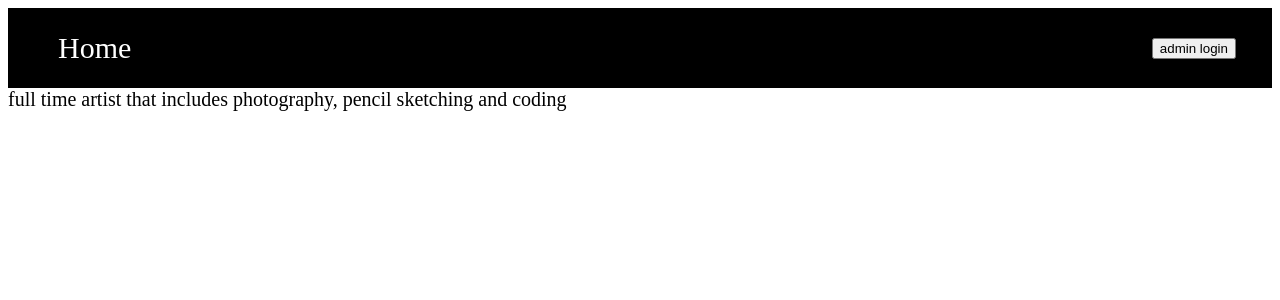
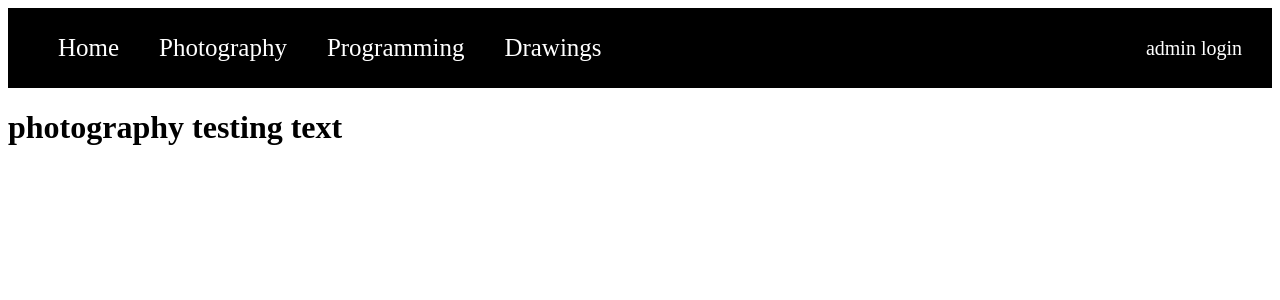
Before and after one commit to gowtham91m/mango-fruity, a React (Create React App) app: page /Photography in a window 1280 px wide. Shown: the top 300 px of the page. Built offline with nearby package versions, Linux system fonts and the light colour scheme.

Commit message:
added pages in navigation bar

```diff
--- a/package.json
+++ b/package.json
@@ -12,12 +12,12 @@
     "@types/react": "^17.0.37",
     "@types/react-bootstrap": "^0.32.28",
     "@types/react-dom": "^17.0.11",
-    "@types/react-router-dom": "^5.3.2",
+    "@types/react-router-dom": "5.1.7",
     "react": "^17.0.2",
     "react-bootstrap": "^2.0.2",
     "react-dom": "^17.0.2",
     "react-icons": "^4.3.1",
-    "react-router-dom": "^6.0.0-beta.8",
+    "react-router-dom": "5.2.0",
     "react-scripts": "4.0.3",
     "styled-components": "^5.3.3",
     "typescript": "^4.5.2",
--- a/src/App.tsx
+++ b/src/App.tsx
@@ -1,13 +1,22 @@
+import { BrowserRouter, Switch, Route } from "react-router-dom";
 import Navbar from "./components/Navbar/Navbar";
-import { BrowserRouter } from "react-router-dom";
-import HomePage from "./Pages/HomePage/HomePage";
+import Drawings from "./Pages/Drawings";
+import HomePage from "./Pages/HomePage";
+import Photography from "./Pages/Photography";
+import Programming from "./Pages/Programming";
 
 function App() {
   return (
     <div>
       <BrowserRouter>
         <Navbar />
-        <HomePage />
+        <Switch>
+          <Route path="/" exact component={HomePage} />
+          <Route path="/Photography" exact component={Photography} />
+          <Route path="/Programming" exact component={Programming} />
+          <Route path="/Drawings" exact component={Drawings} />
+          <HomePage />
+        </Switch>
       </BrowserRouter>
     </div>
   );
--- /dev/null
+++ b/src/Pages/Drawings.tsx
@@ -0,0 +1,10 @@
+import React from "react";
+
+const Drawrings = (): React.ReactElement => {
+  return (
+    <div>
+      <h1>drawring testing text</h1>
+    </div>
+  );
+};
+export default Drawrings;
--- /dev/null
+++ b/src/Pages/HomePage.tsx
@@ -0,0 +1,10 @@
+import React from "react";
+
+const HomePage = (): React.ReactElement => {
+  return (
+    <div>
+      <h1>Home page test text</h1>
+    </div>
+  );
+};
+export default HomePage;
--- a/src/Pages/HomePage/HomePage.tsx
+++ /dev/null
@@ -1,18 +0,0 @@
-import React from "react";
-import styled from "styled-components";
-
-const HomePage = () => {
-  return (
-    <HomepageWrapper>
-      <Heading>
-        full time artist that includes photography, pencil sketching and coding
-      </Heading>
-    </HomepageWrapper>
-  );
-};
-const HomepageWrapper = styled.div`
-min-height=100vh`;
-const Heading = styled.div`
-  font-size: 20px;
-`;
-export default HomePage;
--- /dev/null
+++ b/src/Pages/Photography.tsx
@@ -0,0 +1,10 @@
+import React from "react";
+
+const Photography = (): React.ReactElement => {
+  return (
+    <div>
+      <h1>photography testing text</h1>
+    </div>
+  );
+};
+export default Photography;
--- /dev/null
+++ b/src/Pages/Programming.tsx
@@ -0,0 +1,10 @@
+import React from "react";
+
+const Programming = (): React.ReactElement => {
+  return (
+    <div>
+      <h1>Programming testing text</h1>
+    </div>
+  );
+};
+export default Programming;
--- a/src/components/Navbar/Navbar.styles.tsx
+++ b/src/components/Navbar/Navbar.styles.tsx
@@ -27,7 +27,7 @@
 
 export const MenuItem = styled.li`
   list-style: none;
-  font-size: 30px;
+  font-size: 25px;
   // height: 20px;
   color: white;
   display: flex;
@@ -49,11 +49,10 @@
   }
 `;
 
-export const LoginItem = styled.button`
+export const LoginItem = styled.span`
   background: none;
+  font-size: 20px;
   border: none;
-  // color: white;
+  color: white;
   cursor: pointer;
 `;
-
-export const ErrorMsg = styled.span``;
--- a/src/components/Navbar/Navbar.tsx
+++ b/src/components/Navbar/Navbar.tsx
@@ -4,7 +4,6 @@
   Nav,
   LoginItem,
   NavLink,
-  ErrorMsg,
 } from "./Navbar.styles";
 import { IconContext } from "react-icons";
 import AdminLoginForm from "../../Pages/Admin/AdminLoginForm";
@@ -26,10 +25,13 @@
           <Nav>
             <NavbarContainer>
               <MenuItem>
-                <NavLink to="../../Pages/HomePage">Home</NavLink>
+                <NavLink to="/">Home</NavLink>
+                <NavLink to="/Photography">Photography</NavLink>
+                <NavLink to="/Programming">Programming</NavLink>
+                <NavLink to="/Drawings">Drawings</NavLink>
               </MenuItem>
               <LoginItem>
-                <button onClick={AdminLogin}>admin login</button>
+                <span onClick={AdminLogin}>admin login</span>
               </LoginItem>
             </NavbarContainer>
           </Nav>
```
Also changed, not shown: 2 other files (tests, documents, lock files or other folders).
